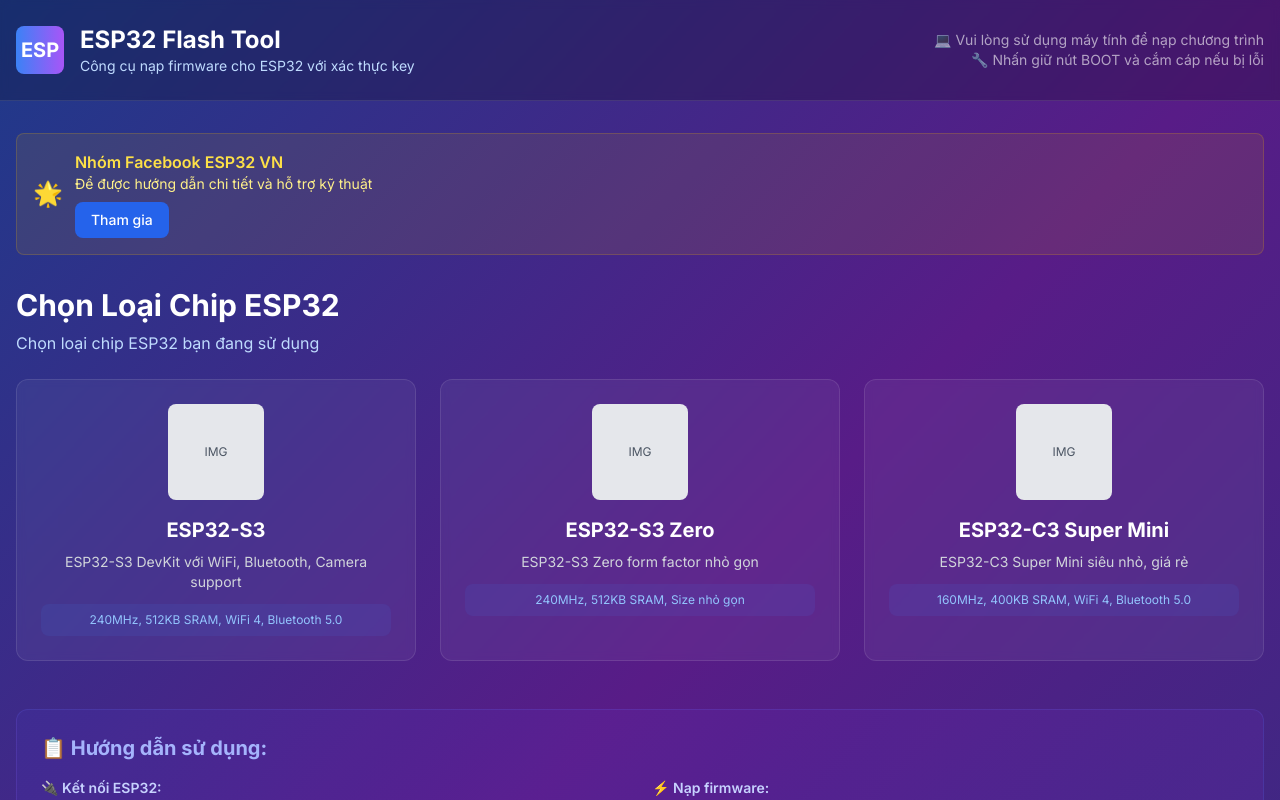
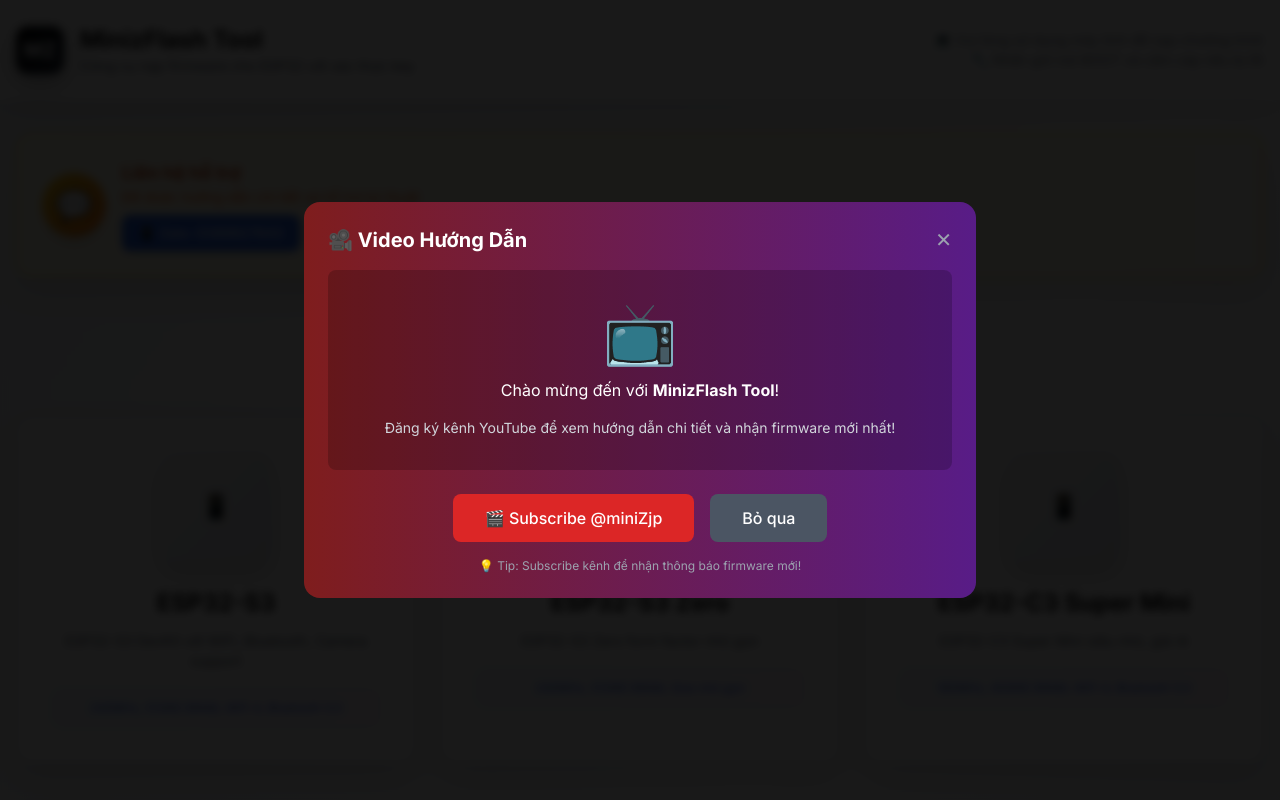
Before and after one commit to nguyenconghuy2904-source/esp32-flash-tool, a Next.js app: page / in a window 1280 px wide. Shown: the top 800 px of the page. Built offline with nearby package versions, Linux system fonts and the light colour scheme.

Commit message:
MinizFlash Tool rebrand: White/Black 3D theme, 9-digit keys, YouTube popup once, contact update (Zalo: 0389827643, YouTube: @miniZjp)

```diff
--- a/src/app/page.tsx
+++ b/src/app/page.tsx
@@ -143,12 +143,16 @@
   const selectedChipInfo = CHIPS.find(chip => chip.id === selectedChip)
   const selectedFirmwareInfo = FIRMWARES.find(fw => fw.id === selectedFirmware)
 
-  // Auto show YouTube ad when firmware is selected
+  // Auto show YouTube ad once per session
   useEffect(() => {
-    if (selectedFirmware && selectedFirmwareInfo?.youtubeUrl) {
-      setTimeout(() => setShowYouTubeAd(true), 1000)
+    const hasSeenYouTubeAd = localStorage.getItem('hasSeenYouTubeAd')
+    if (!hasSeenYouTubeAd) {
+      setTimeout(() => {
+        setShowYouTubeAd(true)
+        localStorage.setItem('hasSeenYouTubeAd', 'true')
+      }, 3000)
     }
-  }, [selectedFirmware, selectedFirmwareInfo])
+  }, [])
 
   const handleKeyValidation = async () => {
     if (!authKey.trim()) return
@@ -254,21 +258,28 @@
   }
 
   return (
-    <div className="min-h-screen bg-gradient-to-br from-blue-900 via-purple-900 to-indigo-900">
+    <div className="min-h-screen bg-gradient-to-br from-gray-100 via-white to-gray-200">
       {/* Header */}
-      <header className="bg-black/20 backdrop-blur-sm border-b border-white/10">
+      <header className="bg-white shadow-2xl border-b border-gray-200"
+              style={{
+                boxShadow: '0 10px 30px rgba(0,0,0,0.1), inset 0 1px 0 rgba(255,255,255,0.8)'
+              }}>
         <div className="container mx-auto px-4 py-6">
           <div className="flex items-center justify-between">
             <div className="flex items-center space-x-4">
-              <div className="w-12 h-12 bg-gradient-to-r from-blue-500 to-purple-500 rounded-lg flex items-center justify-center">
-                <span className="text-white font-bold text-xl">ESP</span>
+              <div className="w-12 h-12 bg-gradient-to-br from-black to-gray-800 rounded-xl flex items-center justify-center shadow-lg"
+                   style={{
+                     boxShadow: '0 8px 25px rgba(0,0,0,0.3), inset 0 1px 0 rgba(255,255,255,0.1)',
+                     transform: 'translateZ(10px)'
+                   }}>
+                <span className="text-white font-bold text-xl">MZ</span>
               </div>
               <div>
-                <h1 className="text-2xl font-bold text-white">ESP32 Flash Tool</h1>
-                <p className="text-blue-200 text-sm">Công cụ nạp firmware cho ESP32 với xác thực key</p>
+                <h1 className="text-2xl font-bold text-black">MinizFlash Tool</h1>
+                <p className="text-gray-600 text-sm">Công cụ nạp firmware cho ESP32 với xác thực key</p>
               </div>
             </div>
-            <div className="text-right text-white/60 text-sm">
+            <div className="text-right text-gray-500 text-sm">
               <p>💻 Vui lòng sử dụng máy tính để nạp chương trình</p>
               <p>🔧 Nhấn giữ nút BOOT và cắm cáp nếu bị lỗi</p>
             </div>
@@ -277,24 +288,42 @@
       </header>
 
       <div className="container mx-auto px-4 py-8">
-        {/* Facebook Group Notice */}
-        <div className="bg-yellow-500/10 border border-yellow-500/20 rounded-lg p-4 mb-8">
-          <div className="flex items-center space-x-3">
-            <div className="text-2xl">🌟</div>
+        {/* Contact Notice */}
+        <div className="bg-gradient-to-r from-yellow-50 to-orange-50 border-2 border-yellow-200 rounded-2xl p-6 mb-8 shadow-lg"
+             style={{
+               boxShadow: '0 15px 35px rgba(0,0,0,0.1), inset 0 1px 0 rgba(255,255,255,0.9)'
+             }}>
+          <div className="flex items-center space-x-4">
+            <div className="text-3xl bg-gradient-to-br from-yellow-400 to-orange-500 rounded-full w-16 h-16 flex items-center justify-center shadow-lg">
+              💬
+            </div>
             <div>
-              <h3 className="text-yellow-300 font-semibold">Nhóm Facebook ESP32 VN</h3>
-              <p className="text-yellow-200 text-sm">Để được hướng dẫn chi tiết và hỗ trợ kỹ thuật</p>
-              <button className="mt-2 bg-blue-600 hover:bg-blue-700 text-white px-4 py-2 rounded-lg text-sm font-medium transition-colors">
-                Tham gia
-              </button>
+              <h3 className="text-orange-700 font-bold text-lg">Liên hệ hỗ trợ</h3>
+              <p className="text-orange-600 text-sm mb-2">Để được hướng dẫn chi tiết và hỗ trợ kỹ thuật</p>
+              <div className="flex gap-3">
+                <a href="http://zalo.me/0389827643"
+                   className="bg-blue-600 hover:bg-blue-700 text-white px-4 py-2 rounded-lg text-sm font-medium transition-all transform hover:scale-105 shadow-md">
+                  📱 Zalo: 0389827643
+                </a>
+                <a href="https://www.youtube.com/@miniZjp"
+                   target="_blank" rel="noopener noreferrer"
+                   className="bg-red-600 hover:bg-red-700 text-white px-4 py-2 rounded-lg text-sm font-medium transition-all transform hover:scale-105 shadow-md">
+                  🎥 YouTube
+                </a>
+              </div>
             </div>
           </div>
         </div>
 
         {/* Step 1: Chip Selection */}
         <section className="mb-12">
-          <h2 className="text-3xl font-bold text-white mb-2">Chọn Loại Chip ESP32</h2>
-          <p className="text-blue-200 mb-6">Chọn loại chip ESP32 bạn đang sử dụng</p>
+          <div className="text-center mb-8">
+            <h2 className="text-4xl font-bold text-black mb-2"
+                style={{ textShadow: '0 4px 8px rgba(0,0,0,0.1)' }}>
+              Chọn Loại Chip ESP32
+            </h2>
+            <p className="text-gray-600 text-lg">Chọn loại chip ESP32 bạn đang sử dụng</p>
+          </div>
 
           <div className="grid md:grid-cols-3 gap-6">
             {CHIPS.map((chip) => (
@@ -302,21 +331,41 @@
                 key={chip.id}
                 onClick={() => setSelectedChip(chip.id)}
                 className={`
-                  cursor-pointer transition-all duration-300 transform hover:scale-105
+                  cursor-pointer transition-all duration-300 transform hover:scale-105 hover:-translate-y-2
                   ${selectedChip === chip.id
-                    ? 'bg-gradient-to-r from-blue-600 to-purple-600 border-blue-400'
-                    : 'bg-white/5 hover:bg-white/10 border-white/10'
+                    ? 'bg-gradient-to-br from-black to-gray-800 text-white shadow-2xl border-gray-800'
+                    : 'bg-white hover:bg-gray-50 text-black border-gray-200'
                   }
-                  border rounded-xl p-6 backdrop-blur-sm
+                  border-2 rounded-2xl p-8 shadow-lg
                 `}
+                style={{
+                  boxShadow: selectedChip === chip.id
+                    ? '0 25px 50px rgba(0,0,0,0.3), inset 0 1px 0 rgba(255,255,255,0.1)'
+                    : '0 15px 35px rgba(0,0,0,0.1), inset 0 1px 0 rgba(255,255,255,0.9)'
+                }}
               >
                 <div className="text-center">
-                  <div className="w-24 h-24 mx-auto mb-4 bg-gray-200 rounded-lg flex items-center justify-center">
-                    <span className="text-gray-600 text-xs">IMG</span>
+                  <div className={`w-28 h-28 mx-auto mb-6 rounded-2xl flex items-center justify-center shadow-lg ${
+                    selectedChip === chip.id ? 'bg-white/10' : 'bg-gradient-to-br from-gray-100 to-gray-200'
+                  }`}
+                       style={{
+                         boxShadow: '0 12px 25px rgba(0,0,0,0.15), inset 0 1px 0 rgba(255,255,255,0.8)'
+                       }}>
+                    <span className={`text-2xl font-bold ${selectedChip === chip.id ? 'text-white' : 'text-gray-700'}`}>
+                      📱
+                    </span>
                   </div>
-                  <h3 className="text-xl font-bold text-white mb-2">{chip.name}</h3>
-                  <p className="text-gray-300 text-sm mb-3">{chip.description}</p>
-                  <div className="text-blue-300 text-xs bg-blue-500/10 rounded-lg p-2">
+                  <h3 className={`text-2xl font-bold mb-3 ${selectedChip === chip.id ? 'text-white' : 'text-black'}`}>
+                    {chip.name}
+                  </h3>
+                  <p className={`text-sm mb-4 ${selectedChip === chip.id ? 'text-gray-300' : 'text-gray-600'}`}>
+                    {chip.description}
+                  </p>
+                  <div className={`text-xs rounded-xl p-3 ${
+                    selectedChip === chip.id
+                      ? 'bg-white/10 text-gray-200'
+                      : 'bg-gradient-to-r from-blue-50 to-purple-50 text-blue-700 border border-blue-200'
+                  }`}>
                     {chip.specs}
                   </div>
                 </div>
@@ -328,8 +377,13 @@
         {/* Step 2: Firmware Selection */}
         {selectedChip && (
           <section className="mb-12">
-            <h2 className="text-3xl font-bold text-white mb-2">Chọn Chương Trình Cần Nạp</h2>
-            <p className="text-blue-200 mb-6">Chọn firmware phù hợp với dự án của bạn</p>
+            <div className="text-center mb-8">
+              <h2 className="text-4xl font-bold text-black mb-2"
+                  style={{ textShadow: '0 4px 8px rgba(0,0,0,0.1)' }}>
+                Chọn Chương Trình Cần Nạp
+              </h2>
+              <p className="text-gray-600 text-lg">Chọn firmware phù hợp với dự án của bạn</p>
+            </div>
 
             <div className="grid md:grid-cols-3 gap-6">
               {FIRMWARES.map((firmware) => (
@@ -408,11 +462,15 @@
               <div className="flex space-x-4">
                 <input
                   type="text"
-                  placeholder="Nhập 32-digit hex key..."
+                  placeholder="Nhập 9 số key..."
                   value={authKey}
-                  onChange={(e) => setAuthKey(e.target.value.toUpperCase())}
-                  className="flex-1 bg-black/20 border border-orange-500/30 rounded-lg px-4 py-3 text-white placeholder-gray-400 focus:outline-none focus:border-orange-400"
-                  maxLength={32}
+                  onChange={(e) => setAuthKey(e.target.value.replace(/\D/g, '').slice(0, 9))}
+                  className="flex-1 bg-white border-2 border-orange-300 rounded-xl px-6 py-4 text-black placeholder-gray-500 focus:outline-none focus:border-orange-500 shadow-lg"
+                  style={{
+                    boxShadow: 'inset 0 2px 10px rgba(0,0,0,0.1), 0 2px 5px rgba(0,0,0,0.1)'
+                  }}
+                  maxLength={9}
+                  pattern="[0-9]*"
                 />
                 <button
                   onClick={handleKeyValidation}
@@ -495,6 +553,51 @@
             </div>
           </section>
         )}
+
+        {/* Firmware Storage Guide */}
+        <section className="mb-12">
+          <div className="bg-gradient-to-r from-blue-50 to-indigo-50 border-2 border-blue-200 rounded-2xl p-8 shadow-lg"
+               style={{
+                 boxShadow: '0 15px 35px rgba(0,0,0,0.1), inset 0 1px 0 rgba(255,255,255,0.9)'
+               }}>
+            <h3 className="text-2xl font-bold text-blue-700 mb-6 flex items-center">
+              <span className="bg-blue-500 text-white rounded-full w-10 h-10 flex items-center justify-center mr-4">📁</span>
+              Firmware được lưu trữ ở đâu?
+            </h3>
+            <div className="grid md:grid-cols-2 gap-8">
+              <div className="bg-white rounded-xl p-6 shadow-md">
+                <h4 className="font-bold text-gray-800 mb-3 flex items-center">
+                  <span className="text-green-500 mr-2">☁️</span>
+                  GitHub Releases (Khuyến nghị)
+                </h4>
+                <ul className="space-y-2 text-gray-600 text-sm">
+                  <li>• Tự động tải từ repository GitHub</li>
+                  <li>• Version control và changelog</li>
+                  <li>• Download nhanh và ổn định</li>
+                  <li>• Miễn phí và không giới hạn</li>
+                </ul>
+              </div>
+              <div className="bg-white rounded-xl p-6 shadow-md">
+                <h4 className="font-bold text-gray-800 mb-3 flex items-center">
+                  <span className="text-blue-500 mr-2">📤</span>
+                  Upload File Local
+                </h4>
+                <ul className="space-y-2 text-gray-600 text-sm">
+                  <li>• Upload file .bin từ máy tính</li>
+                  <li>• Phù hợp với firmware tự build</li>
+                  <li>• Kiểm soát hoàn toàn file nguồn</li>
+                  <li>• Hỗ trợ file tối đa 10MB</li>
+                </ul>
+              </div>
+            </div>
+            <div className="mt-6 p-4 bg-yellow-100 border border-yellow-300 rounded-xl">
+              <p className="text-yellow-700 text-sm font-medium">
+                💡 <strong>Gợi ý:</strong> Sử dụng GitHub Releases để quản lý firmware dễ dàng.
+                Firmware sẽ được tải trực tiếp từ cloud, không cần upload thủ công.
+              </p>
+            </div>
+          </div>
+        </section>
 
         {/* Usage Instructions */}
         <section className="mb-12">
@@ -617,7 +720,7 @@
       )}
 
       {/* YouTube Advertisement Popup */}
-      {showYouTubeAd && selectedFirmwareInfo?.youtubeUrl && (
+      {showYouTubeAd && (
         <div className="fixed inset-0 bg-black/90 backdrop-blur-sm flex items-center justify-center z-50 p-4">
           <div className="bg-gradient-to-r from-red-900 to-purple-900 rounded-2xl max-w-2xl w-full">
             <div className="p-6">
@@ -636,21 +739,21 @@
                 <div className="bg-black/20 rounded-lg p-8 mb-6">
                   <div className="text-6xl mb-4">📺</div>
                   <p className="text-white mb-4">
-                    Xem video hướng dẫn chi tiết cho <strong>{selectedFirmwareInfo.name}</strong>
+                    Chào mừng đến với <strong>MinizFlash Tool</strong>!
                   </p>
                   <p className="text-gray-300 text-sm">
-                    Học cách cài đặt, cấu hình và sử dụng firmware một cách hiệu quả nhất!
+                    Đăng ký kênh YouTube để xem hướng dẫn chi tiết và nhận firmware mới nhất!
                   </p>
                 </div>
 
                 <div className="flex flex-col sm:flex-row gap-4 justify-center">
                   <a
-                    href={selectedFirmwareInfo.youtubeUrl}
+                    href="https://www.youtube.com/@miniZjp"
                     target="_blank"
                     rel="noopener noreferrer"
                     className="bg-red-600 hover:bg-red-700 text-white px-8 py-3 rounded-lg font-medium transition-colors"
                   >
-                    🎬 Xem trên YouTube
+                    🎬 Subscribe @miniZjp
                   </a>
 
                   <button
@@ -671,15 +774,18 @@
       )}
 
       {/* Footer */}
-      <footer className="bg-black/20 backdrop-blur-sm border-t border-white/10 py-8">
+      <footer className="bg-white shadow-2xl border-t border-gray-200 py-8"
+              style={{
+                boxShadow: '0 -10px 30px rgba(0,0,0,0.1), inset 0 1px 0 rgba(255,255,255,0.9)'
+              }}>
         <div className="container mx-auto px-4">
           <div className="grid md:grid-cols-3 gap-8">
             <div>
-              <h4 className="text-white font-semibold mb-4">Liên Hệ</h4>
-              <div className="space-y-2 text-gray-300 text-sm">
-                <a href="#" className="block hover:text-blue-300">💬 Zalo</a>
-                <a href="#" className="block hover:text-blue-300">🎵 TikTok</a>
-                <a href="#" className="block hover:text-blue-300">📘 Facebook</a>
+              <h4 className="text-black font-semibold mb-4">Liên Hệ</h4>
+              <div className="space-y-2 text-gray-600 text-sm">
+                <a href="http://zalo.me/0389827643" className="block hover:text-blue-600 transition-colors">� Zalo: 0389827643</a>
+                <a href="https://www.youtube.com/@miniZjp" target="_blank" rel="noopener noreferrer" className="block hover:text-red-600 transition-colors">� YouTube: @miniZjp</a>
+                <a href="#" className="block hover:text-green-600 transition-colors">📘 Facebook</a>
               </div>
             </div>
             <div>
```
Also changed, not shown: scripts/generate-keys.js (+6 -6 lines).
